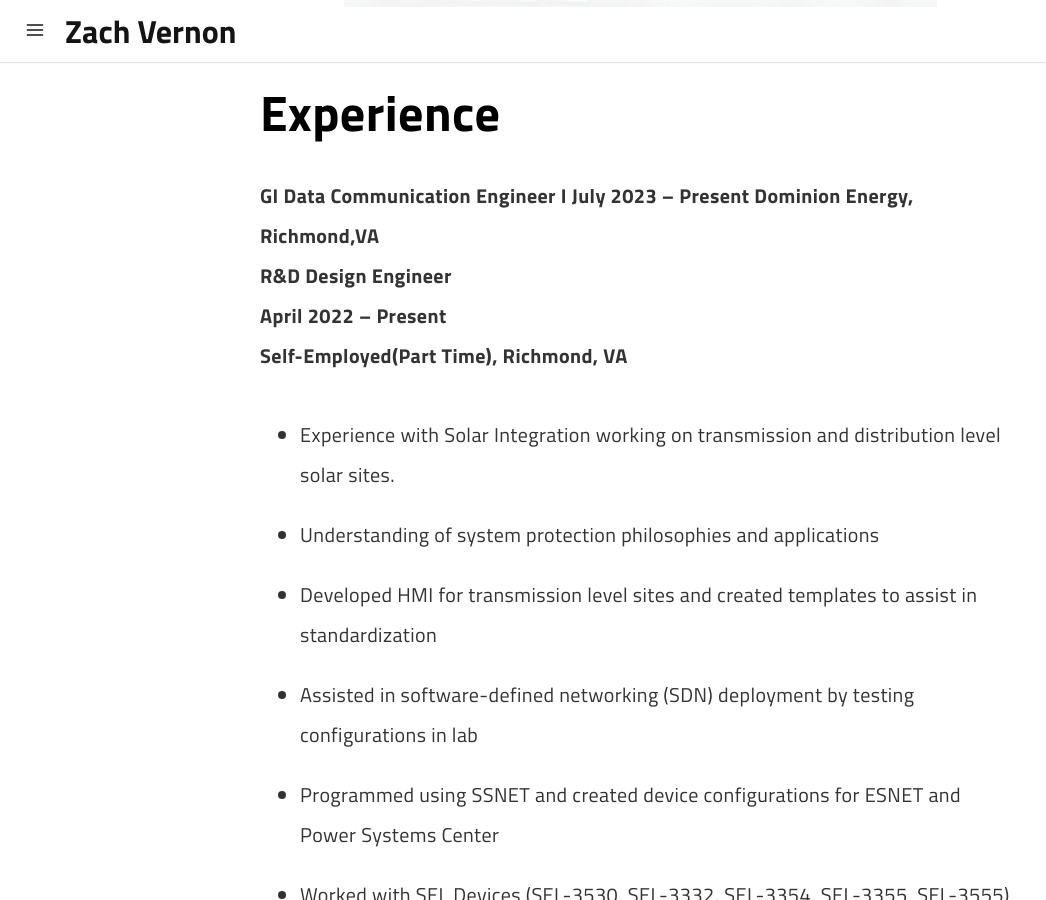
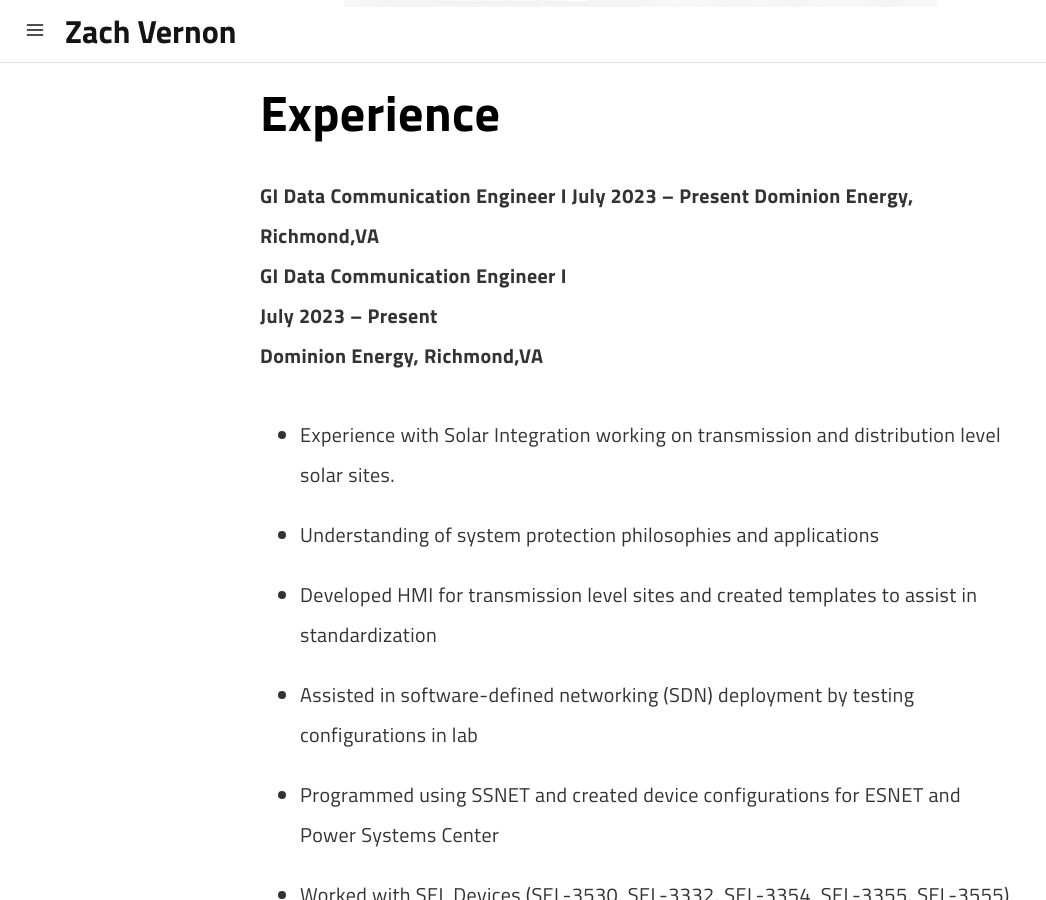
Before and after one commit to z-vernon/z-vernon.github.io, a Jekyll site: the page built from pages/experience.md, in a window 1280 px wide and 900 px high, scrolled down 422 px. Shown: the whole window, without its empty margins (0-1046 px from the left). Built offline with Jekyll 4.4.1, drawn with Linux system fonts in a browser that asks for light colours; a script that is not in the unit is left out.

Commit message:
Update experience.md

```diff
--- a/pages/experience.md
+++ b/pages/experience.md
@@ -14,9 +14,9 @@
 <b>GI Data Communication Engineer I </b>
 <b>July 2023 – Present</b>
 <b>Dominion Energy, Richmond,VA </b>
-<b>R&D Design Engineer</b>
-<b>April 2022 – Present</b>
-<b>Self-Employed(Part Time), Richmond, VA</b>
+<b>GI Data Communication Engineer I</b>
+<b>July 2023 – Present</b>
+<b>Dominion Energy, Richmond,VA</b>
 <ul>
 <li>Experience with Solar Integration working on transmission and distribution level solar sites.</li>
 <li>Understanding of system protection philosophies and applications</li>
```
